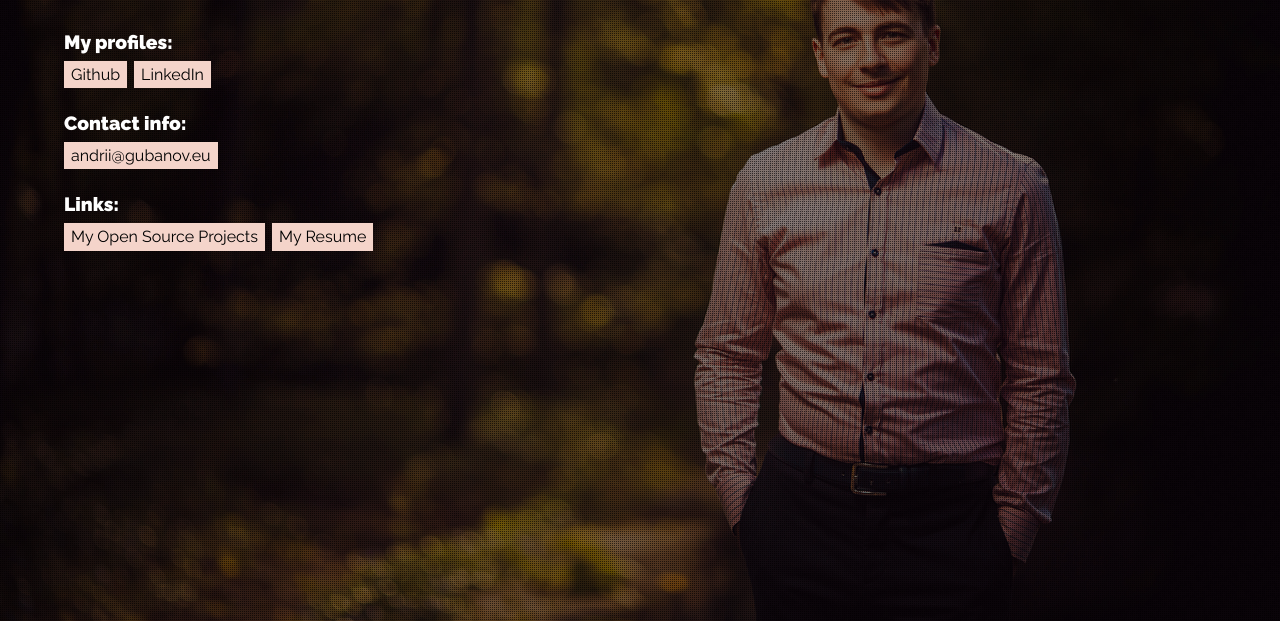
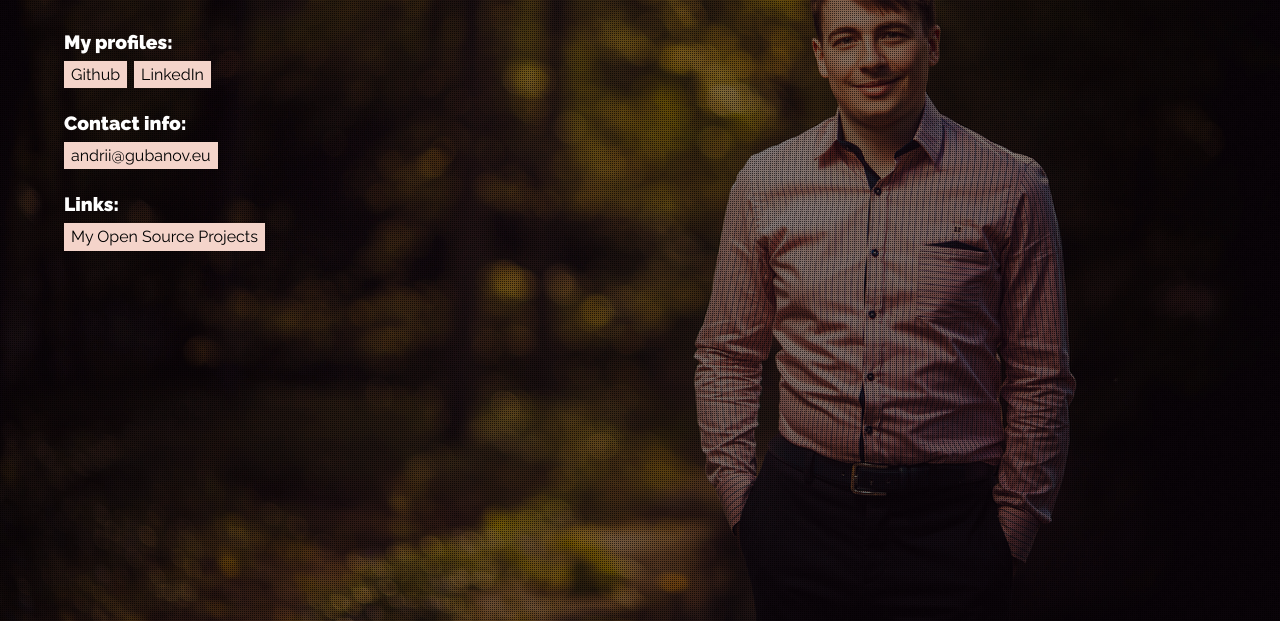
Before and after one commit to finom/gubanov.eu, a website: page index.html in a window 1280 px wide. Shown: the part 179-800 px from the top of the page. Drawn offline with Linux system fonts and the light colour scheme.

Commit message:
content updates

```diff
--- a/index.html
+++ b/index.html
@@ -67,7 +67,7 @@
 		<h3>Links:</h3>
         <p>
           <a href="http://opensource.gubanov.eu/" target="_blank">My Open Source Projects</a>
-          <a href="/Resume%20-%20Andrii%20Gubanov.pdf" download hidden>My Resume</a>
+          <a href="/Resume%20-%20Andrii%20Gubanov.pdf" download style="display: none">My Resume</a>
         </p>
     </main>
     <script>
```
Also changed, not shown: photos/1.jpg, photos/2.jpg, photos/3.jpg, photos/4.jpg, photos/5.jpg, 1 other file.
